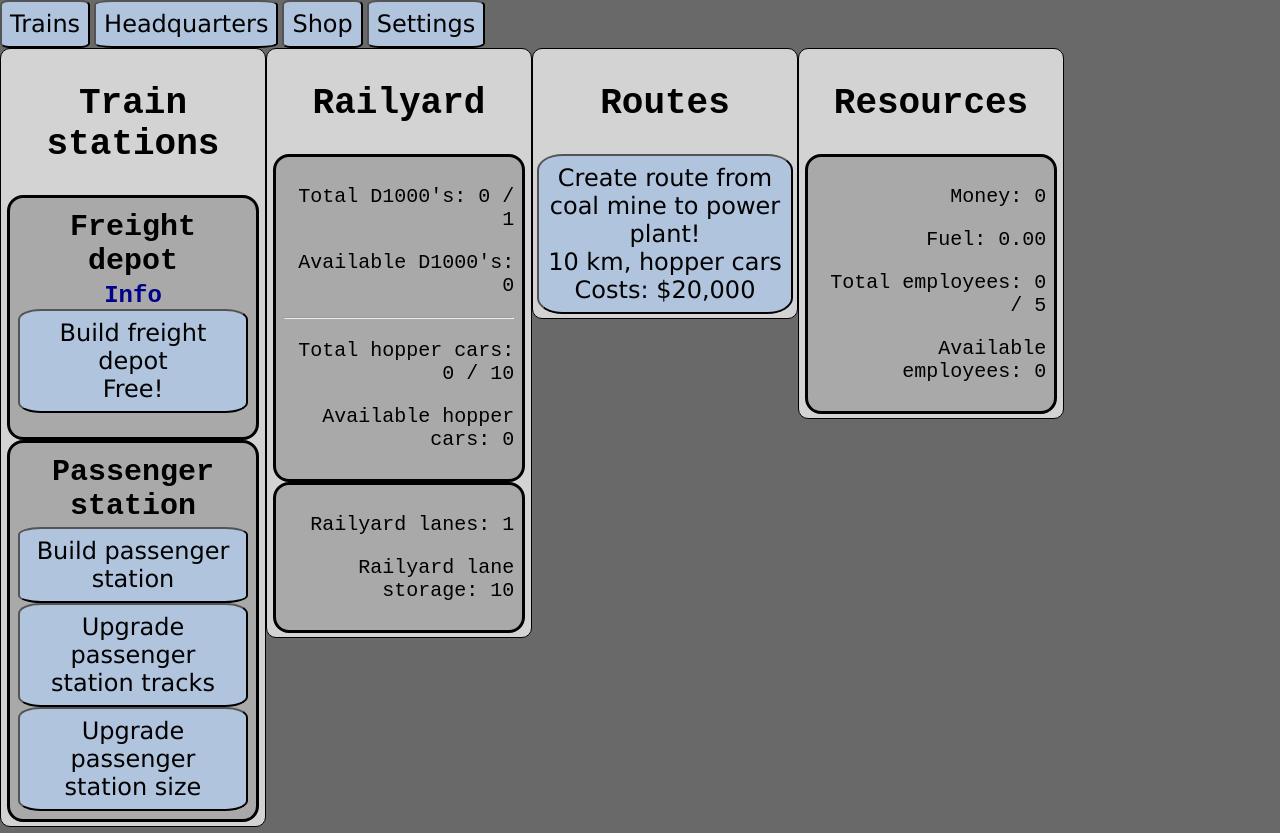
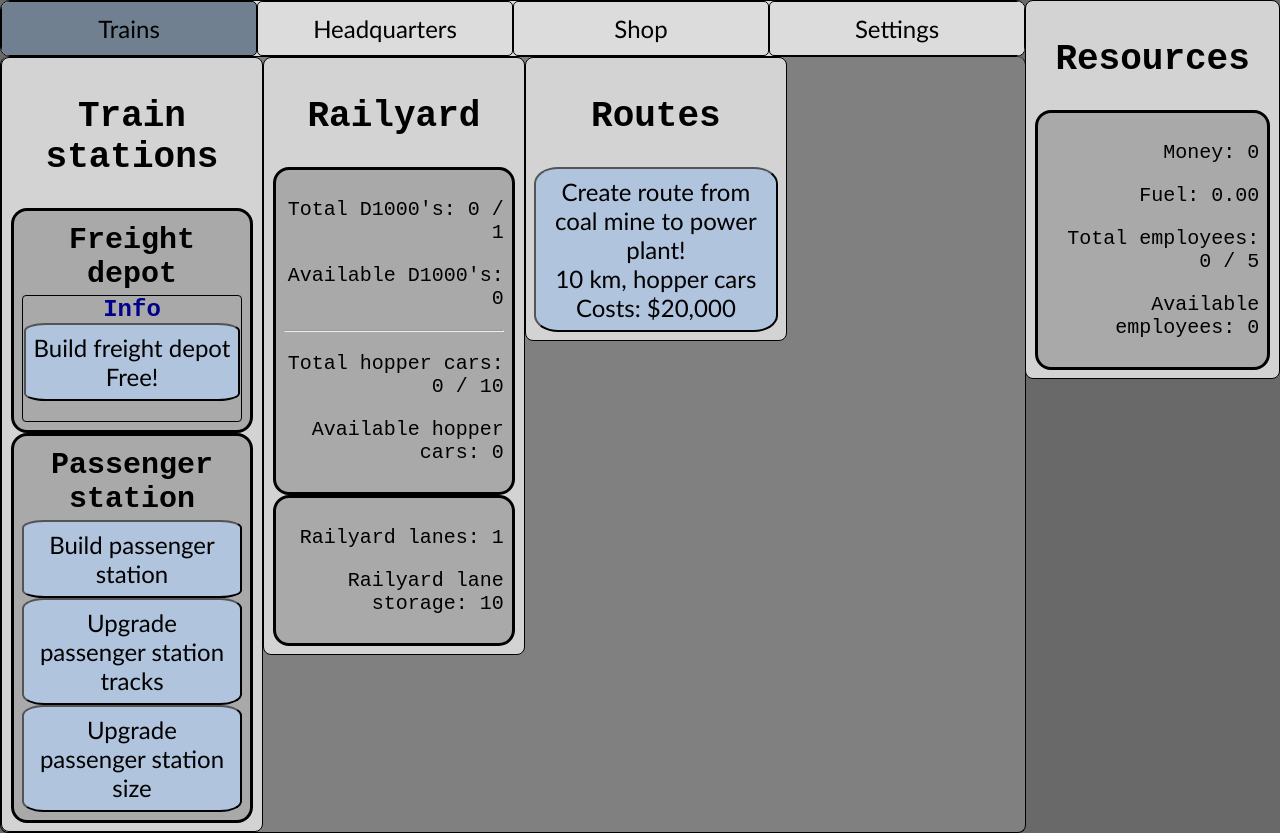
Before and after one commit to somerandomviolinkid/incrementalrailways.github.io, a plain HTML site: page index.html in a window 1280 px wide. Drawn offline with Linux system fonts and the light colour scheme.

Commit message:
Update stylesheet.css

```diff
--- a/stylesheet.css
+++ b/stylesheet.css
@@ -2,27 +2,25 @@ body {
     background-color: dimgrey;
     margin: 0 0 0 0;
     padding: 0 0 0 0;
-    width: 100%;
 }
 
 .mainDiv {
     border-color: black;
     border-style: solid;
-    border-radius: 10px;
+    border-radius: 8px;
     border-width: 1px;
     background-color: lightgray;
     display: inline;
     float: left;
-    padding: 4px;
-    width: 20%;
+    padding: 8px;
+    width: 23.825%;
     margin: 0 0 0 0;
 }
 
 #settingsDiv {
-    width: 15%;
-    float: right;
     background-color: aliceblue;
-    padding: 4px;
+    padding: 8px;
+    width: 30%;
 }
 
 .subDiv {
@@ -72,8 +70,9 @@ button {
     transition: 0.5s;
     margin-left: 16px;
     font-size: 24px;
-    font-family: 'Lucida Sans', 'Lucida Sans Regular', 'Lucida Grande', 'Lucida Sans Unicode', Geneva, Verdana, sans-serif;
+    font-family: 'Gill Sans', 'Gill Sans MT', Calibri, 'Trebuchet MS', sans-serif;
     margin: auto;
+    display: block;
 }
 
 button:hover {
@@ -108,7 +107,7 @@ button:hover {
 
 .settingButton {
     margin: auto;
-    width: 90%;
+    width: 50%;
     display: block;
 }
 
@@ -150,7 +149,7 @@ button:hover {
 }
 
 #info {
-    font-size: 12px;
+    font-size: 18px;
     font-weight: 4px;
     font-family: 'Courier New', Courier, monospace;
     text-align: justify;
@@ -158,7 +157,7 @@ button:hover {
 }
 
 .shopButton {
-    font-size: 15px;
+    font-size: 20px;
     padding: 4px;
     display: block;
     width: 90%;
@@ -176,14 +175,90 @@ a {
     text-align: center;
 }
 
-.bottomMainDiv {
-    width: 49.5%;
-    display: inline;
+.tab {
+    overflow: hidden;
+    width: 80%;
+    border-color: black;
+    border-style: solid;
+    border-width: 1px;
+    border-radius: 10px;
+    background-color: gainsboro;
+    margin: 0;
+    padding: 0;
+}
+
+.tab button {
+    background-color: inherit;
+    float: left;
+    border-style: solid;
     border-radius: 5px;
+    border-color: black;
+    border-width: 1px;
+    cursor: pointer;
+    padding: 12px;
+    transition: 0.3s;
+    width: 25%;
+    ;
+}
+
+.tab button:hover {
+    background-color: darkslategray;
+}
+
+.tab button.active {
+    background-color: slategray;
+}
+
+.tabcontent {
+    overflow: hidden;
+    display: none;
+    border-color: black;
+    border-style: solid;
+    border-radius: 8px;
+    border-width: 1px;
+    border-top: none;
+    width: 80%;
+    height: fit-content;
+    background-color: gray;
+    margin: 0;
+    padding: 0;
+}
+
+#resourcesDiv {
+    width: 18.5%;
+    position: fixed;
+    top: 0;
+    right: 0;
+
+}
+
+#freightProgress {
+    width: 90%;
+    margin: auto;
+    border-radius: 5px;
+    border-color: black;
+    border-width: 1px;
+    border-style: solid;
+    background-color: #ddd;
+    display: none;
+}
+
+#freightProgressBar {
+    width: 0%;
+    height: 30px;
+    background-color: #04AA6D;
+}
+
+.subTrainStationDiv {
     border-style: solid;
     border-color: black;
+    border-radius: 4px;
     border-width: 1px;
-    margin: 0;
-    background-color: lightgray;
-    float: left;
 }
+
+.freightDepotStats {
+    font-size: 20px;
+    display: block;
+    font-family: 'Courier New', Courier, monospace;
+    text-align: center;
+}
```
